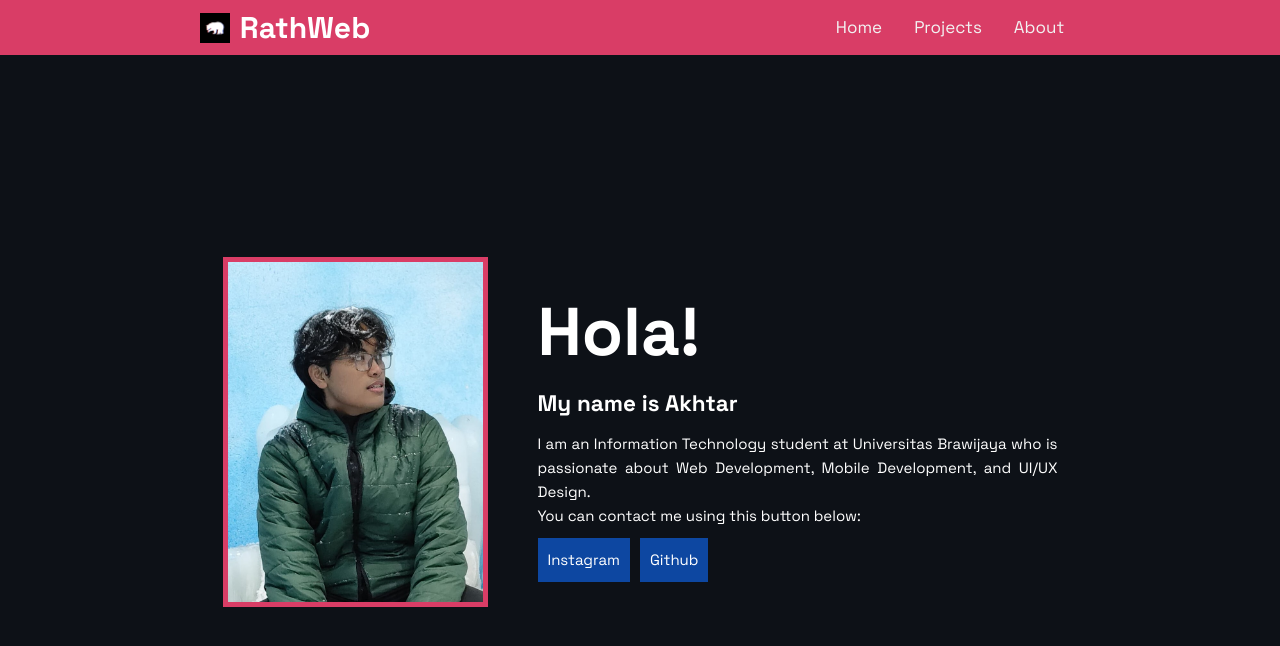
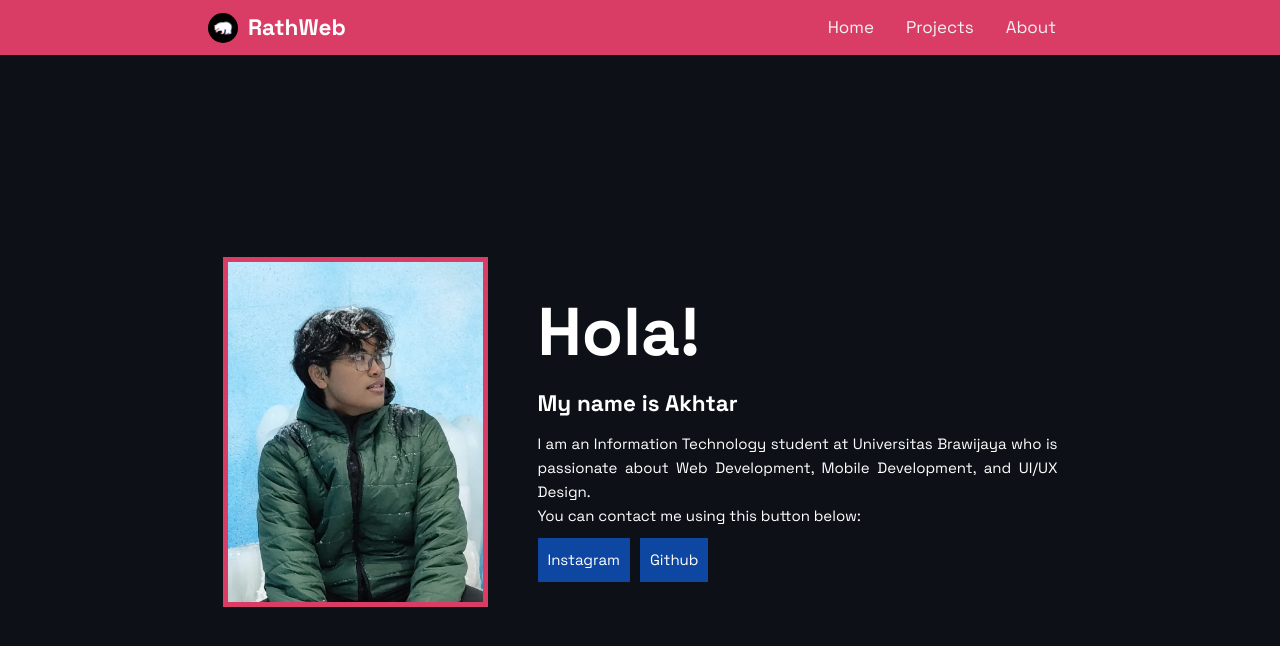
Before and after one commit to bukanberuangsr/RathWeb, a Vue app: page / in a window 1280 px wide. Shown: the top 646 px of the page. Built offline with nearby package versions, Linux system fonts and the light colour scheme.

Commit message:
replaced logo h1 to span

```diff
--- a/src/components/Navbar.vue
+++ b/src/components/Navbar.vue
@@ -4,7 +4,7 @@
   <div class="topnav">
     <div class="logo">
       <img src="/images/logo-1.png" />
-      <h1>RathWeb</h1>
+      <span>RathWeb</span>
     </div>
     <div class="link-container">
       <router-link to="/">Home</router-link>
@@ -29,12 +29,14 @@
   display: flex;
   align-items: center;
   gap: 10px;
-  h1 {
+  span {
+    font-size: 1.5em;
     font-weight: 700;
   }
   img {
     width: 30px;
     height: 30px;
+    border-radius: 100%;
   }
 }
 
```
